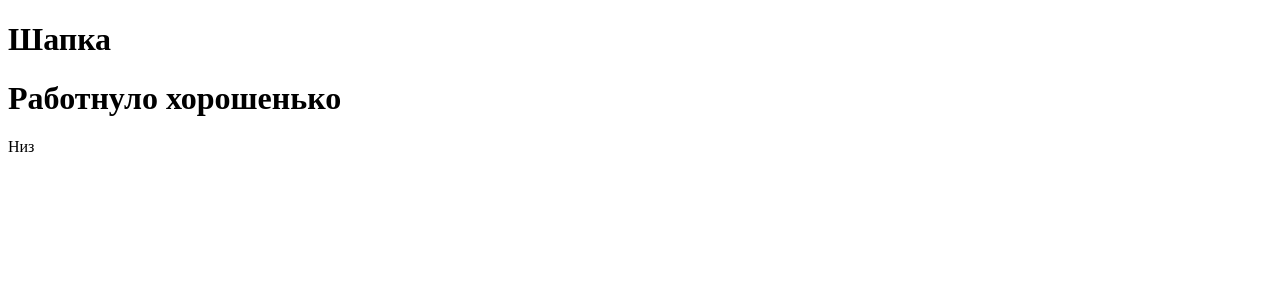
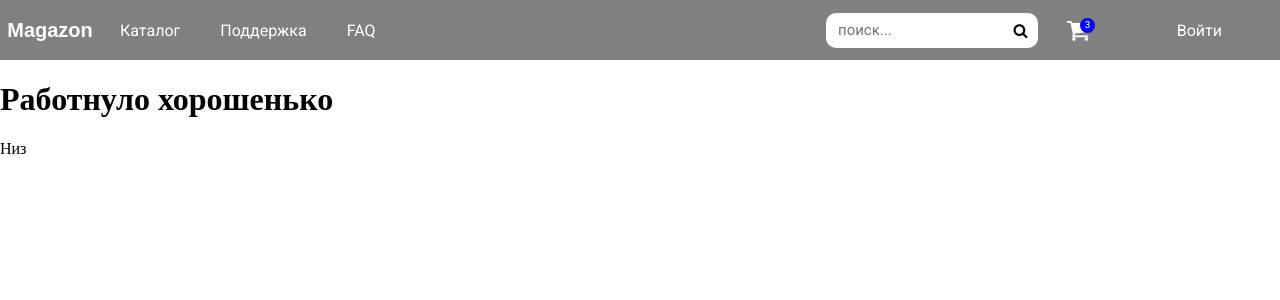
Before and after one commit to Bridjes/Magazon, a Flask app: page / in a window 1280 px wide. Shown: the top 300 px of the page. Run offline with Flask 3, Linux system fonts and the light colour scheme; some libraries are stand-ins or nearby versions.

Commit message:
Создана шапка сайта

```diff
--- /dev/null
+++ b/shop_app/static/css/style.css
@@ -0,0 +1,115 @@
+@import url('https://fonts.googleapis.com/css2?family=Roboto&display=swap');
+
+body {
+    margin: 0;
+}
+header {
+    display: grid;
+    grid-template: 60px / 100px 4.5fr 1fr 0.5fr 1fr;
+    background: gray;
+}
+header .logo {
+    display: flex;
+    justify-content: center;
+    align-items: center;
+}
+header .logo a {
+    color: white;
+    font-family: "Roboto-", sans-serif;
+    font-size: 20px;
+    font-weight: bold;
+    text-decoration: none;
+}
+header .logo a:hover {
+    color: greenyellow;
+}
+header nav {
+    display: flex;
+    align-items: center;
+    justify-content: flex-start;
+}
+header nav a {
+    margin: 20px;
+    color: white;
+    font-family: Roboto, sans-serif;
+}
+header nav a:hover {
+    margin: 20px;
+    color: greenyellow;
+}
+header form{
+    display: flex;
+    align-items: center;
+}
+header input {
+    outline: none;
+    height: 35px;
+    border: none;
+    border-top-left-radius: 10px;
+    border-bottom-left-radius: 10px;
+    font-family: "Roboto", sans-serif;
+    font-size: 15px;
+    text-indent: 10px;
+}
+header form button {
+    height: 35px;
+    width: 35px;
+    background: white;
+    border: none;
+    border-top-right-radius: 10px;
+    border-bottom-right-radius: 10px;
+    font-size: 15px;
+    display: flex;
+    justify-content: center;
+    align-items: center;
+}
+header form i {
+    color: black;
+}
+header form i:hover {
+    color: greenyellow;
+}
+header .cart a {
+    display: flex;
+    align-items: center;
+    justify-content: center;
+    color: white;
+    font-size: 25px;
+    height: 100%;
+    text-decoration: none;
+}
+header .cart i {
+    position: relative;
+}
+header .cart i:hover {
+    color: greenyellow;
+}
+header .cart .badge {
+    position: absolute;
+    right: -5px;
+    top: 0;
+    background: blue;
+    border-radius: 50%;
+    width: 15px;
+    height: 15px;
+    display: flex;
+    align-items: center;
+    justify-content: center;
+}
+header .cart .badge p {
+    font-size: 10px;
+    font-family: Roboto, sans-serif;
+}
+header .auth {
+    display: flex;
+    justify-content: center;
+    align-items: center;
+}
+header .auth a {
+    font-family: Roboto, sans-serif;
+    color: white;
+    text-decoration: none;
+}
+header .auth a:hover {
+    color: greenyellow;
+}
--- a/shop_app/templates/menu.html
+++ b/shop_app/templates/menu.html
@@ -5,10 +5,39 @@
     <meta name="viewport"
           content="width=device-width, user-scalable=no, initial-scale=1.0, maximum-scale=1.0, minimum-scale=1.0">
     <meta http-equiv="X-UA-Compatible" content="ie=edge">
-    <title><title>{% block title %}{% endblock %}</title></title>
+    <title><title>{% block title %}{% endblock %}</title>
+    <link rel="stylesheet" href="{{ url_for('static', filename = 'css/style.css') }}">
+    <link rel="stylesheet" href="{{ url_for('static', filename = 'font-awesome/css/font-awesome.min.css') }}">
 </head>
 <body>
-    <h1>Шапка</h1>
+    <header>
+        <div class="logo">
+            <a href="#">Magazon</a>
+        </div>
+        <nav>
+            <a>Каталог</a>
+            <a>Поддержка</a>
+            <a>FAQ</a>
+        </nav>
+        <form>
+            <input type="search" placeholder="поиск..." name="search">
+            <button type="submit">
+                <i class="fa fa-search"></i>
+            </button>
+        </form>
+        <div class="cart">
+            <a href="#">
+                <i class="fa fa-shopping-cart">
+                    <div class="badge">
+                        <p>3</p>
+                    </div>
+                </i>
+            </a>
+        </div>
+        <div class="auth">
+            <a href="#">Войти</a>
+        </div>
+    </header>
 
     {% block content %}
     {% endblock %}
```
